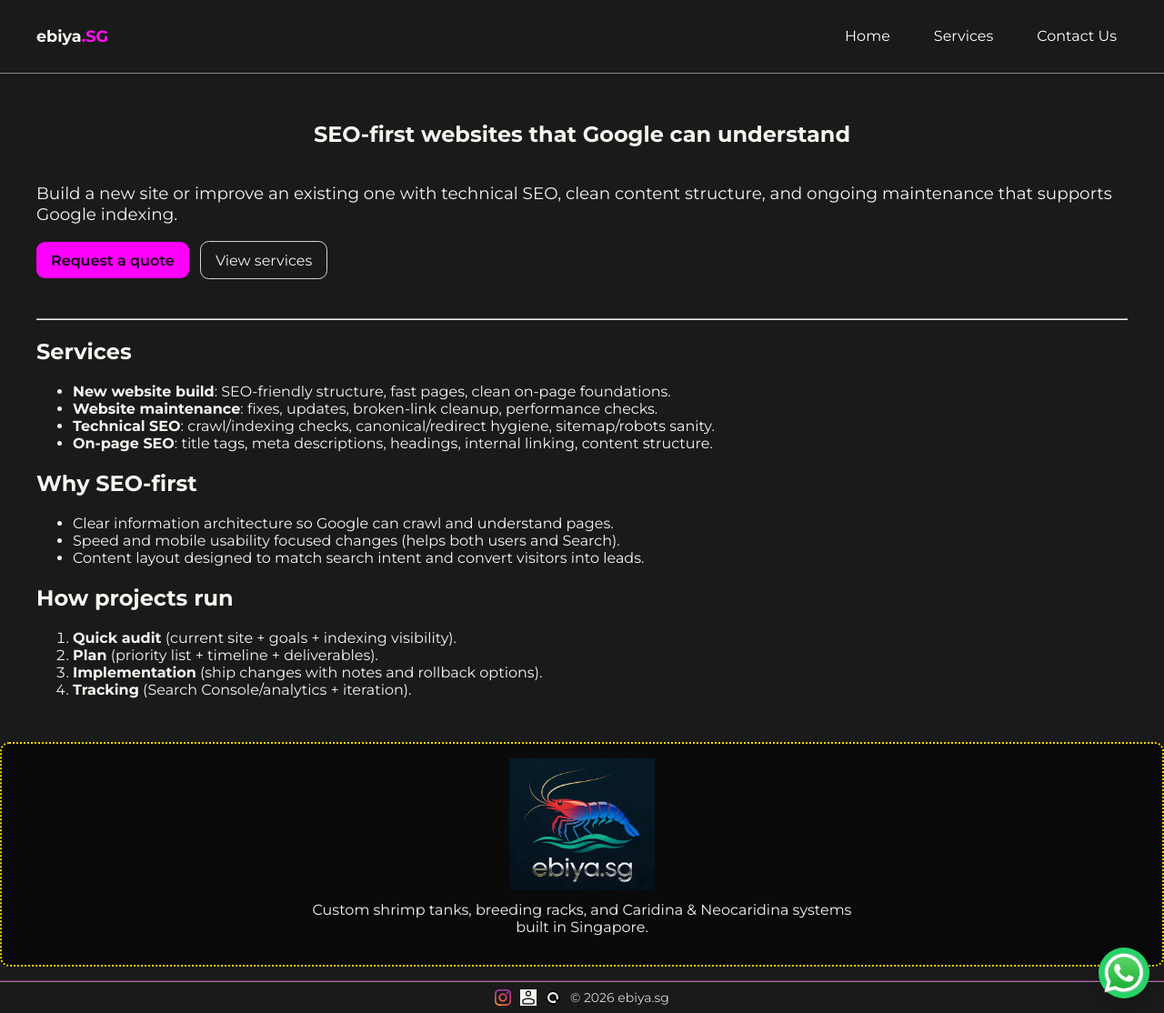
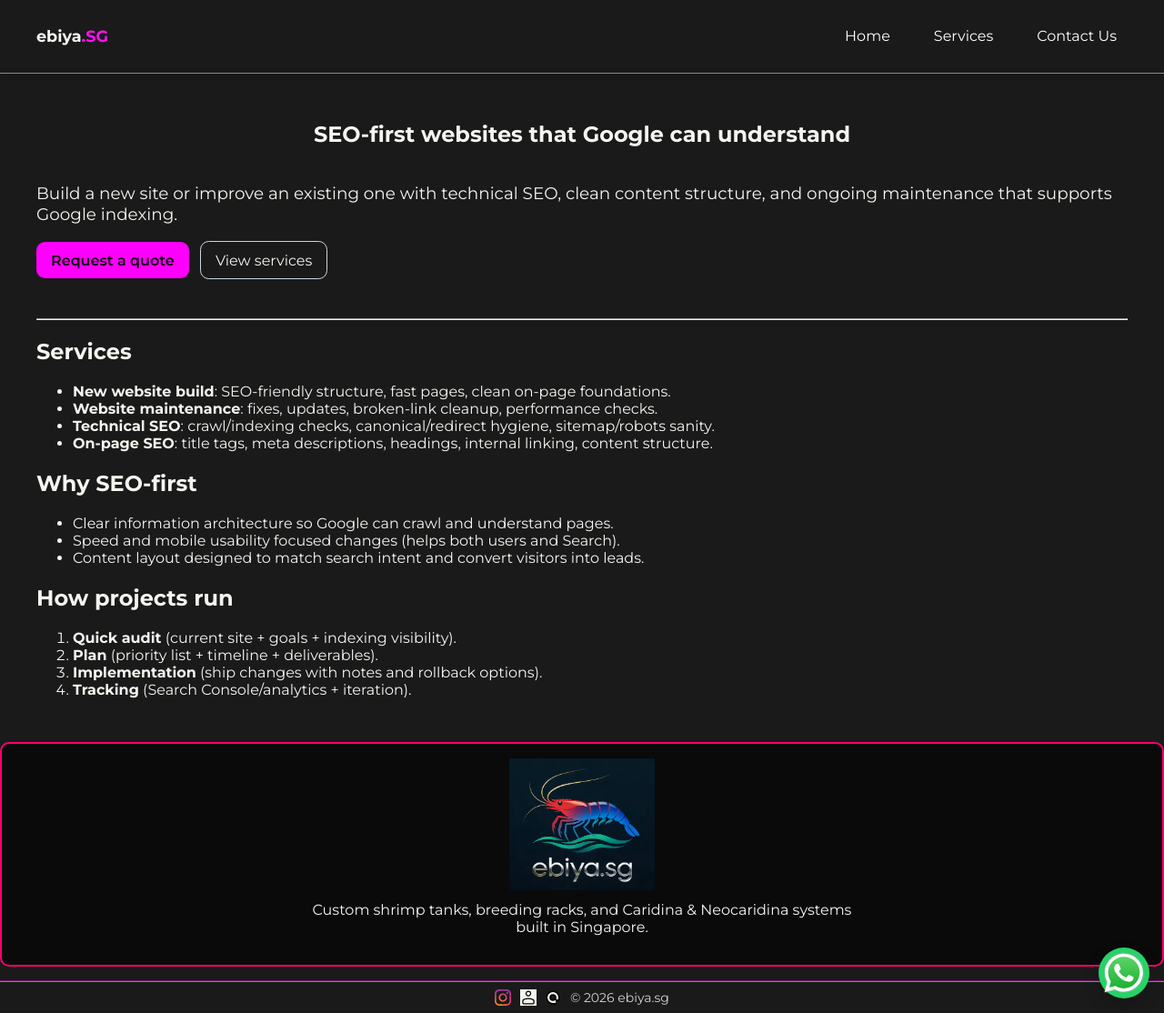
Before and after one commit to m33lucky-benny/ebiya-main, a Jekyll site: the page built from index.html, in a window 1280 px wide and 1114 px high. Shown: the whole window at 91% size. Built offline with Jekyll 4.4.1, drawn with Linux system fonts in a browser that asks for light colours.

Commit message:
Update main.scss

```diff
--- a/assets/css/main.scss
+++ b/assets/css/main.scss
@@ -211,7 +211,7 @@ body, .navbar, .navbar-brand, .nav-link {
 .hero-below-main {
   background-color: var(--dark1);
   color: var(--text);
-  border: 2px dotted #FFD700;
+  border: 2px solid var(--secondary);
 
   border-radius: 10px;
   padding: 1rem 2rem;
```
